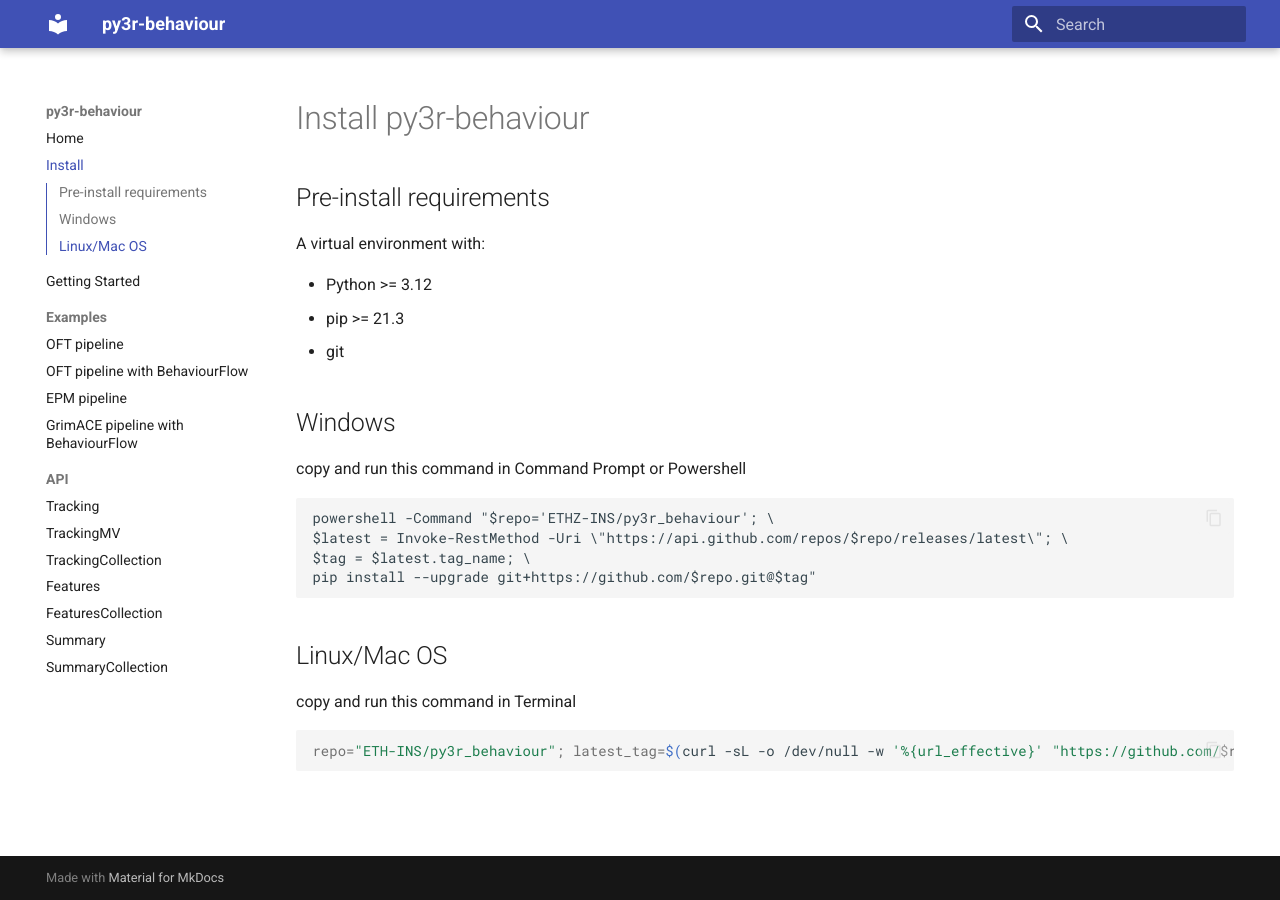
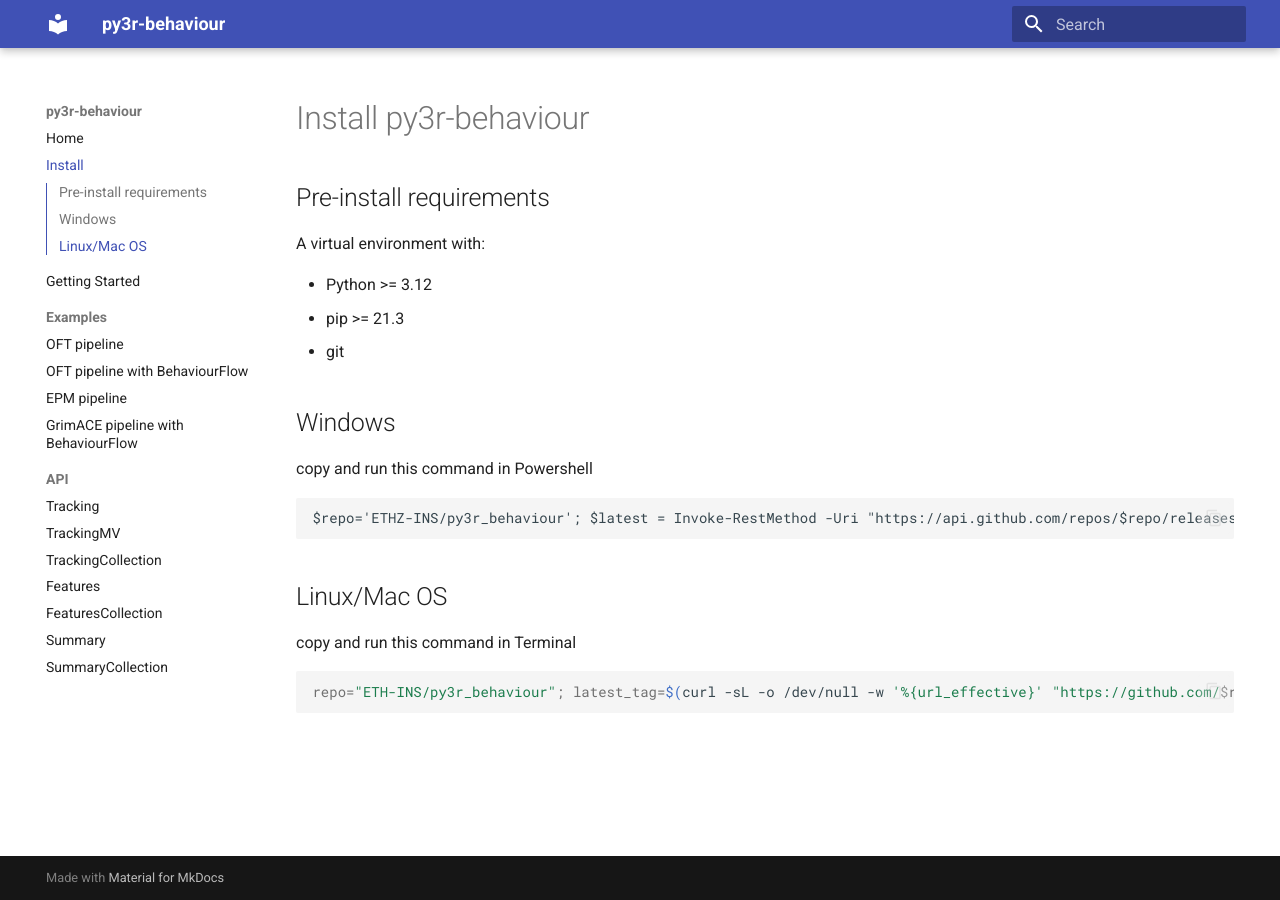
Before and after one commit to ETHZ-INS/py3r_behaviour, an MkDocs documentation site: the page built from docs/install.md, in a window 1280 px wide. Built offline with MkDocs 1.6.1 and Material for MkDocs 9.7.7, drawn with Linux system fonts in a browser that asks for light colours.

Commit message:
Update install.md

````diff
--- a/docs/install.md
+++ b/docs/install.md
@@ -8,13 +8,10 @@
 - git
 
 ## Windows
-copy and run this command in Command Prompt or Powershell
+copy and run this command in Powershell
 
 ```##
-powershell -Command "$repo='ETHZ-INS/py3r_behaviour'; \
-$latest = Invoke-RestMethod -Uri \"https://api.github.com/repos/$repo/releases/latest\"; \
-$tag = $latest.tag_name; \
-pip install --upgrade git+https://github.com/$repo.git@$tag"
+$repo='ETHZ-INS/py3r_behaviour'; $latest = Invoke-RestMethod -Uri "https://api.github.com/repos/$repo/releases/latest"; $tag = $latest.tag_name; pip install --upgrade git+https://github.com/$repo.git@$tag
 
 
 ```
````
